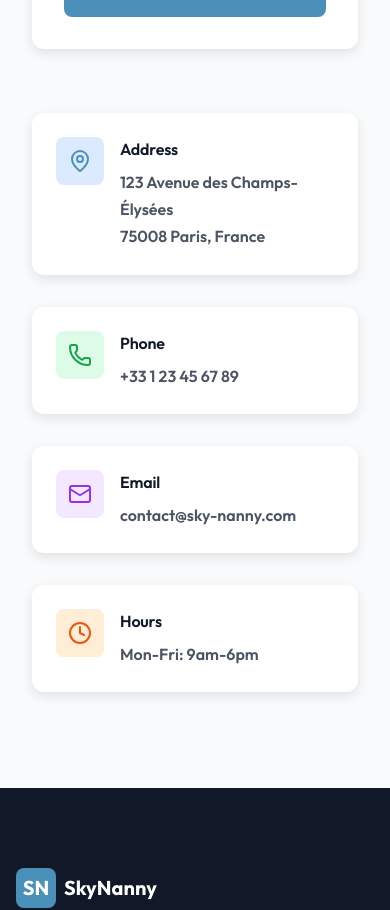
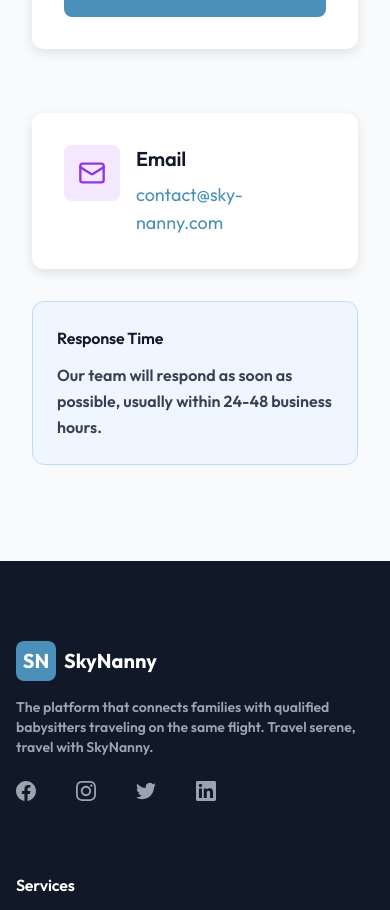
Before and after one commit to skynannyltd-art/skynanny-frontend, a React (Vite) app: page /contact in a window 390 px wide. Shown: the part 1048-1958 px from the top of the page. Built offline with nearby package versions, Linux system fonts and the light colour scheme; no server answers.

Commit message:
🔧 ContactPage simplifiée - Retrait adresse/téléphone/horaires, email uniquement

```diff
--- a/src/locales/en/translation.json
+++ b/src/locales/en/translation.json
@@ -97,11 +97,9 @@
     "messagePlaceholder": "Your message",
     "sendButton": "Send message",
     "successMessage": "Message sent successfully!",
-    "addressTitle": "Address",
-    "phoneTitle": "Phone",
     "emailTitle": "Email",
-    "hoursTitle": "Hours",
-    "hoursValue": "Mon-Fri: 9am-6pm"
+    "responseTime": "Response Time",
+    "responseTimeDesc": "Our team will respond as soon as possible, usually within 24-48 business hours."
   },
   "faq": {
     "title": "Frequently Asked Questions",
--- a/src/locales/es/translation.json
+++ b/src/locales/es/translation.json
@@ -87,8 +87,7 @@
     "title": "¿Listo para comenzar?",
     "subtitle": "Únete a miles de familias y niñeras que confían en nosotros",
     "button": "Crear mi cuenta gratis"
-  },
-  "contact": {
+  },"contact": {
     "title": "Contáctanos",
     "subtitle": "¿Tienes una pregunta? Nuestro equipo está aquí para ayudarte",
     "namePlaceholder": "Tu nombre",
@@ -97,11 +96,9 @@
     "messagePlaceholder": "Tu mensaje",
     "sendButton": "Enviar mensaje",
     "successMessage": "¡Mensaje enviado con éxito!",
-    "addressTitle": "Dirección",
-    "phoneTitle": "Teléfono",
     "emailTitle": "Correo",
-    "hoursTitle": "Horario",
-    "hoursValue": "Lun-Vie: 9h-18h"
+    "responseTime": "Tiempo de respuesta",
+    "responseTimeDesc": "Nuestro equipo responderá lo antes posible, generalmente dentro de 24-48 horas hábiles."
   },
   "faq": {
     "title": "Preguntas Frecuentes",
--- a/src/locales/fr/translation.json
+++ b/src/locales/fr/translation.json
@@ -89,19 +89,17 @@
     "button": "Create my free account"
   },
   "contact": {
-    "title": "Contact Us",
-    "subtitle": "Have a question? Our team is here to help",
-    "namePlaceholder": "Your name",
-    "emailPlaceholder": "Your email",
-    "subjectPlaceholder": "Subject",
-    "messagePlaceholder": "Your message",
-    "sendButton": "Send message",
-    "successMessage": "Message sent successfully!",
-    "addressTitle": "Address",
-    "phoneTitle": "Phone",
+    "title": "Contactez-nous",
+    "subtitle": "Une question ? Notre équipe est là pour vous aider",
+    "namePlaceholder": "Votre nom",
+    "emailPlaceholder": "Votre email",
+    "subjectPlaceholder": "Sujet",
+    "messagePlaceholder": "Votre message",
+    "sendButton": "Envoyer le message",
+    "successMessage": "Message envoyé avec succès !",
     "emailTitle": "Email",
-    "hoursTitle": "Hours",
-    "hoursValue": "Mon-Fri: 9am-6pm"
+    "responseTime": "Temps de réponse",
+    "responseTimeDesc": "Notre équipe vous répondra dans les plus brefs délais, généralement sous 24-48 heures ouvrées."
   },
   "faq": {
     "title": "Frequently Asked Questions",
--- a/src/pages/ContactPage.jsx
+++ b/src/pages/ContactPage.jsx
@@ -1,6 +1,6 @@
 import { useState } from 'react';
 import { useTranslation } from 'react-i18next';
-import { Mail, Phone, MapPin, Clock } from 'lucide-react';
+import { Mail } from 'lucide-react';
 import Navbar from '../components/Navbar';
 import Footer from '../components/Footer';
 
@@ -113,54 +113,30 @@
               </form>
             </div>
 
-            {/* Contact Info */}
+            {/* Contact Info - EMAIL UNIQUEMENT */}
             <div className="space-y-8">
-              <div className="bg-white rounded-xl shadow-lg p-6">
+              <div className="bg-white rounded-xl shadow-lg p-8">
                 <div className="flex items-start gap-4">
-                  <div className="w-12 h-12 bg-blue-100 rounded-lg flex items-center justify-center flex-shrink-0">
-                    <MapPin className="text-primary" size={24} />
+                  <div className="w-14 h-14 bg-purple-100 rounded-lg flex items-center justify-center flex-shrink-0">
+                    <Mail className="text-purple-600" size={28} />
                   </div>
                   <div>
-                    <h3 className="font-semibold text-gray-900 mb-2">{t('contact.addressTitle')}</h3>
-                    <p className="text-gray-600">123 Avenue des Champs-Élysées<br />75008 Paris, France</p>
+                    <h3 className="font-semibold text-gray-900 mb-2 text-xl">{t('contact.emailTitle')}</h3>
+                    <a href="mailto:contact@sky-nanny.com" className="text-primary text-lg hover:underline">
+                      contact@sky-nanny.com
+                    </a>
                   </div>
                 </div>
               </div>
 
-              <div className="bg-white rounded-xl shadow-lg p-6">
-                <div className="flex items-start gap-4">
-                  <div className="w-12 h-12 bg-green-100 rounded-lg flex items-center justify-center flex-shrink-0">
-                    <Phone className="text-green-600" size={24} />
-                  </div>
-                  <div>
-                    <h3 className="font-semibold text-gray-900 mb-2">{t('contact.phoneTitle')}</h3>
-                    <p className="text-gray-600">+33 1 23 45 67 89</p>
-                  </div>
-                </div>
-              </div>
-
-              <div className="bg-white rounded-xl shadow-lg p-6">
-                <div className="flex items-start gap-4">
-                  <div className="w-12 h-12 bg-purple-100 rounded-lg flex items-center justify-center flex-shrink-0">
-                    <Mail className="text-purple-600" size={24} />
-                  </div>
-                  <div>
-                    <h3 className="font-semibold text-gray-900 mb-2">{t('contact.emailTitle')}</h3>
-                    <p className="text-gray-600">contact@sky-nanny.com</p>
-                  </div>
-                </div>
-              </div>
-
-              <div className="bg-white rounded-xl shadow-lg p-6">
-                <div className="flex items-start gap-4">
-                  <div className="w-12 h-12 bg-orange-100 rounded-lg flex items-center justify-center flex-shrink-0">
-                    <Clock className="text-orange-600" size={24} />
-                  </div>
-                  <div>
-                    <h3 className="font-semibold text-gray-900 mb-2">{t('contact.hoursTitle')}</h3>
-                    <p className="text-gray-600">{t('contact.hoursValue')}</p>
-                  </div>
-                </div>
+              {/* Message d'information supplémentaire */}
+              <div className="bg-blue-50 rounded-xl p-6 border border-blue-200">
+                <h3 className="font-semibold text-gray-900 mb-3">
+                  {t('contact.responseTime')}
+                </h3>
+                <p className="text-gray-700 leading-relaxed">
+                  {t('contact.responseTimeDesc')}
+                </p>
               </div>
             </div>
           </div>
```
